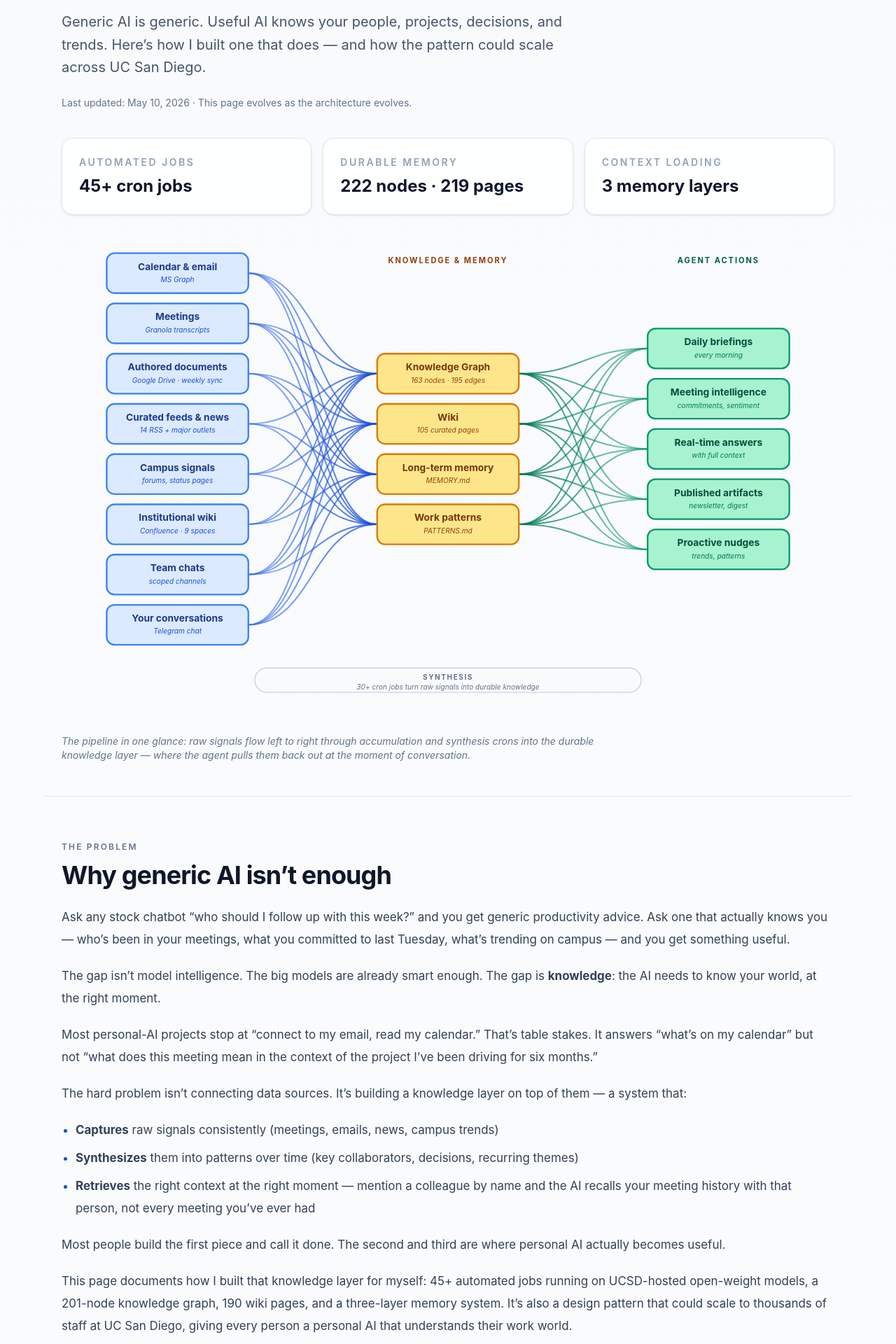
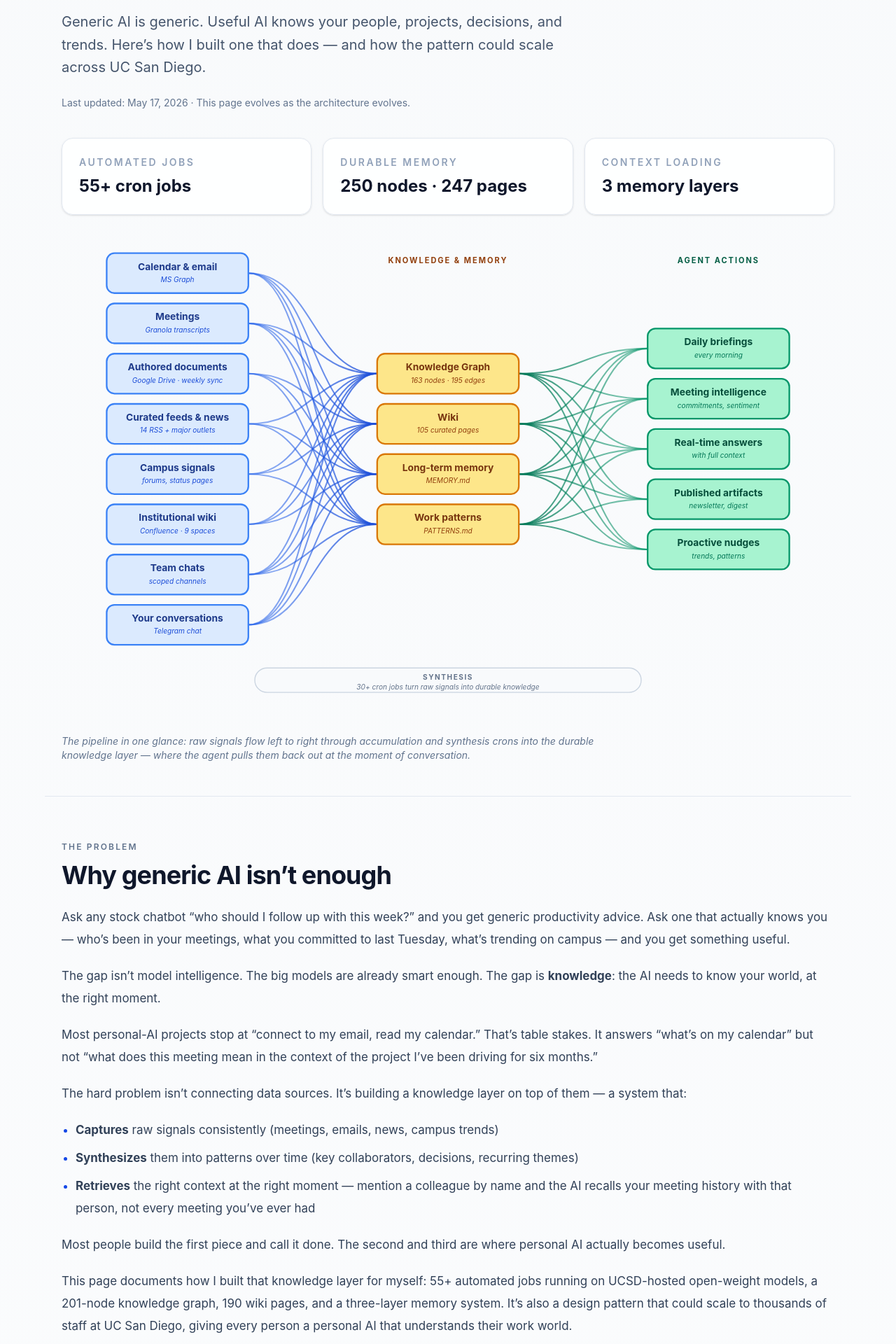
Before and after one commit to bpollak/brettpollak-website, a Next.js app: page /ai-agent-architecture in a window 1280 px wide. Shown: the part 380-2300 px from the top of the page at 70% size. Built offline with nearby package versions, Linux system fonts and the light colour scheme.

Commit message:
docs(ai-agent-architecture): weekly refresh — May 17, 2026

```diff
--- a/app/ai-agent-architecture/page.tsx
+++ b/app/ai-agent-architecture/page.tsx
@@ -7,7 +7,7 @@ import ScalingPyramid from '@/components/ai-architecture/ScalingPyramid';
 export const metadata: Metadata = {
   title: 'AI Agent Architecture | Brett Pollak',
   description:
-    'How I architected a personal AI assistant that actually knows me — and a vision for scaling personal agents across UC San Diego. 45+ automated jobs running 100% on UCSD-hosted open-weight models, a 222-node knowledge graph, 219 wiki pages, and a three-layer memory system.',
+    'How I architected a personal AI assistant that actually knows me — and a vision for scaling personal agents across UC San Diego. 55+ automated jobs running 100% on UCSD-hosted open-weight models, a 250-node knowledge graph, 247 wiki pages, and a three-layer memory system.',
   alternates: {
     canonical: 'https://brettcpollak.com/ai-agent-architecture',
   },
@@ -46,17 +46,17 @@ export default function AiAgentArchitecturePage() {
           UC San Diego.
         </p>
         <p className="text-sm text-slate-500 mb-10">
-          Last updated: May 10, 2026 &middot; This page evolves as the architecture evolves.
+          Last updated: May 17, 2026 &middot; This page evolves as the architecture evolves.
         </p>
 
         <div className="grid sm:grid-cols-3 gap-4 mb-10">
           <div className="rounded-2xl border border-slate-200 bg-white/90 shadow-sm p-6">
             <div className="text-sm uppercase tracking-[0.18em] text-slate-400 font-semibold mb-2">Automated jobs</div>
-            <div className="text-2xl font-bold text-slate-900">45+ cron jobs</div>
+            <div className="text-2xl font-bold text-slate-900">55+ cron jobs</div>
           </div>
           <div className="rounded-2xl border border-slate-200 bg-white/90 shadow-sm p-6">
             <div className="text-sm uppercase tracking-[0.18em] text-slate-400 font-semibold mb-2">Durable memory</div>
-            <div className="text-2xl font-bold text-slate-900">222 nodes · 219 pages</div>
+            <div className="text-2xl font-bold text-slate-900">250 nodes · 247 pages</div>
           </div>
           <div className="rounded-2xl border border-slate-200 bg-white/90 shadow-sm p-6">
             <div className="text-sm uppercase tracking-[0.18em] text-slate-400 font-semibold mb-2">Context loading</div>
@@ -123,7 +123,7 @@ export default function AiAgentArchitecturePage() {
             personal AI actually becomes useful.
           </p>
           <p>
-            This page documents how I built that knowledge layer for myself: 45+ automated jobs
+            This page documents how I built that knowledge layer for myself: 55+ automated jobs
             running on UCSD-hosted open-weight models, a 201-node knowledge graph, 190 wiki pages,
             and a three-layer memory system. It&rsquo;s also a design pattern that could scale to
             thousands of staff at UC San Diego, giving every person a personal AI that
@@ -226,7 +226,7 @@ export default function AiAgentArchitecturePage() {
         </h2>
         <div className="text-slate-700 text-[1.06rem] leading-8 space-y-5 max-w-3xl">
           <p>
-            45+ cron jobs build the knowledge layer on a predictable daily rhythm. A typical
+            55+ cron jobs build the knowledge layer on a predictable daily rhythm. A typical
             weekday:
           </p>
         </div>
@@ -286,7 +286,7 @@ export default function AiAgentArchitecturePage() {
               <div className="text-xs uppercase tracking-[0.18em] text-blue-800 font-semibold mb-2">
                 Knowledge Graph
               </div>
-              <div className="text-2xl font-bold text-slate-900 mb-2">222 nodes · 265 edges</div>
+              <div className="text-2xl font-bold text-slate-900 mb-2">250 nodes · 298 edges</div>
               <p className="text-sm text-slate-700 leading-6">
                 Nodes: people, technologies, vendors, decisions, projects. Edges: relationships
                 (&ldquo;meets_with,&rdquo; &ldquo;often_meets_with,&rdquo; &ldquo;uses&rdquo;).
@@ -298,7 +298,7 @@ export default function AiAgentArchitecturePage() {
               <div className="text-xs uppercase tracking-[0.18em] text-amber-900 font-semibold mb-2">
                 Wiki
               </div>
-              <div className="text-2xl font-bold text-slate-900 mb-2">219 narrative pages</div>
+              <div className="text-2xl font-bold text-slate-900 mb-2">247 narrative pages</div>
               <p className="text-sm text-slate-700 leading-6">
                 Markdown pages mirroring the highest-weight entities: people, tech-stack,
                 decisions, projects, concepts. Slow, rich, narrative &mdash; good at answering
@@ -804,11 +804,21 @@ export default function AiAgentArchitecturePage() {
           <li className="relative">
             <span className="absolute -left-8 top-1.5 w-4 h-4 rounded-full bg-blue-700 border-2 border-white shadow" aria-hidden="true" />
             <div className="text-xs uppercase tracking-[0.15em] text-blue-800 font-semibold mb-1">
+              May 17, 2026
+            </div>
+            <div className="text-slate-900 font-semibold mb-1">Architecture stats refreshed – growth across graph, wiki, and crons</div>
+            <p className="text-sm text-slate-600 leading-6">
+              Updated graph to 250 nodes and 298 edges, wiki expanded to 247 pages, and enabled cron jobs increased to 56 (rounded to 55+). Added new project pages: gartner-eoi-2026, biobib-formatter, citizen-developer-program.
+            </p>
+          </li>
+          <li className="relative">
+            <span className="absolute -left-8 top-1.5 w-4 h-4 rounded-full bg-blue-700 border-2 border-white shadow" aria-hidden="true" />
+            <div className="text-xs uppercase tracking-[0.15em] text-blue-800 font-semibold mb-1">
               May 10, 2026
             </div>
             <div className="text-slate-900 font-semibold mb-1">Architecture stats refreshed</div>
             <p className="text-sm text-slate-600 leading-6">
-              Updated graph to 222 nodes and 265 edges, wiki expanded to 219 narrative pages, and enabled cron jobs remain at 48 (rounded to 45+). No new cron jobs added this week.
+              Updated graph to 222 nodes and 265 edges, wiki expanded to 219 narrative pages, and enabled cron jobs remain at 56 (rounded to 55+). No new cron jobs added this week.
             </p>
           </li>
           <li className="relative">
```
